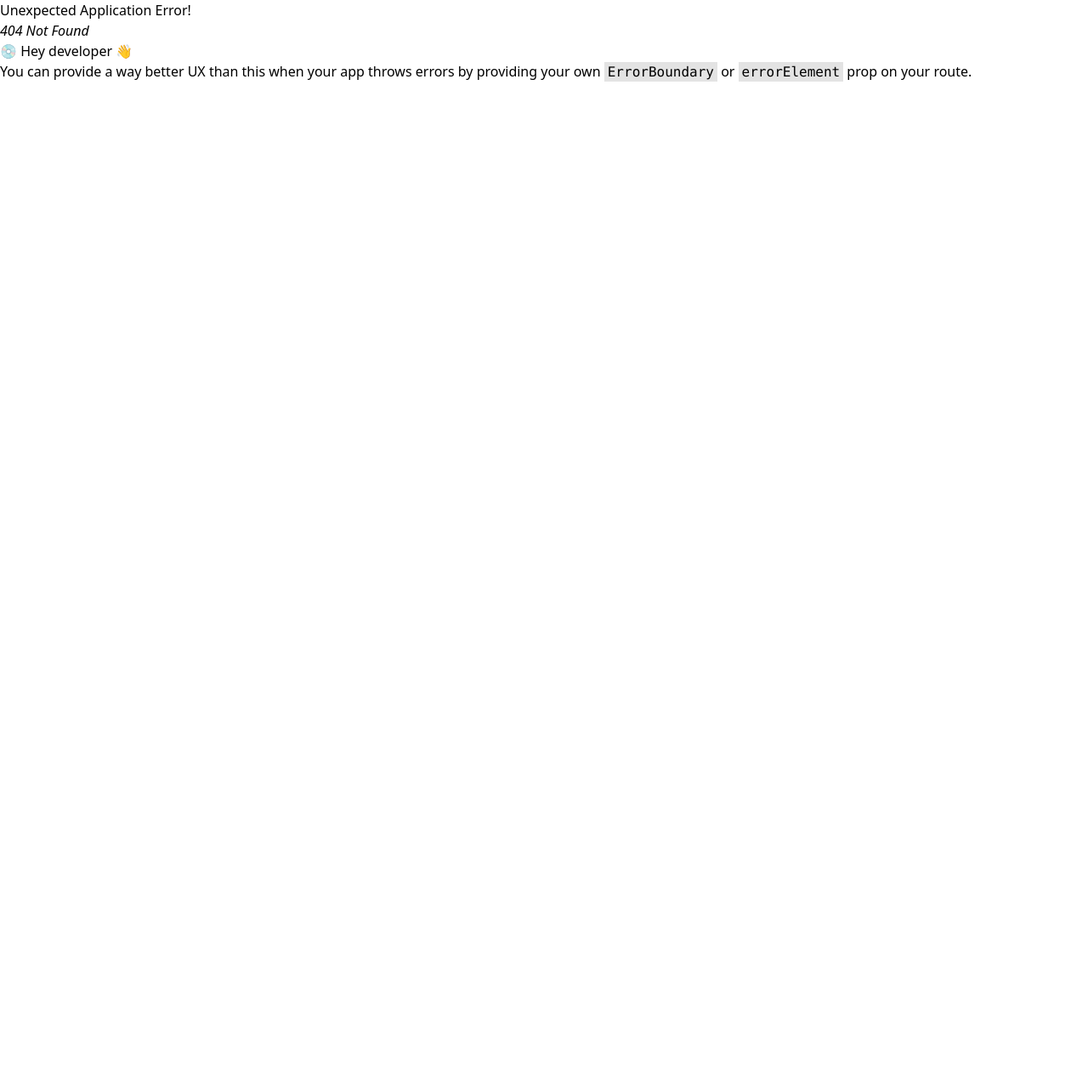
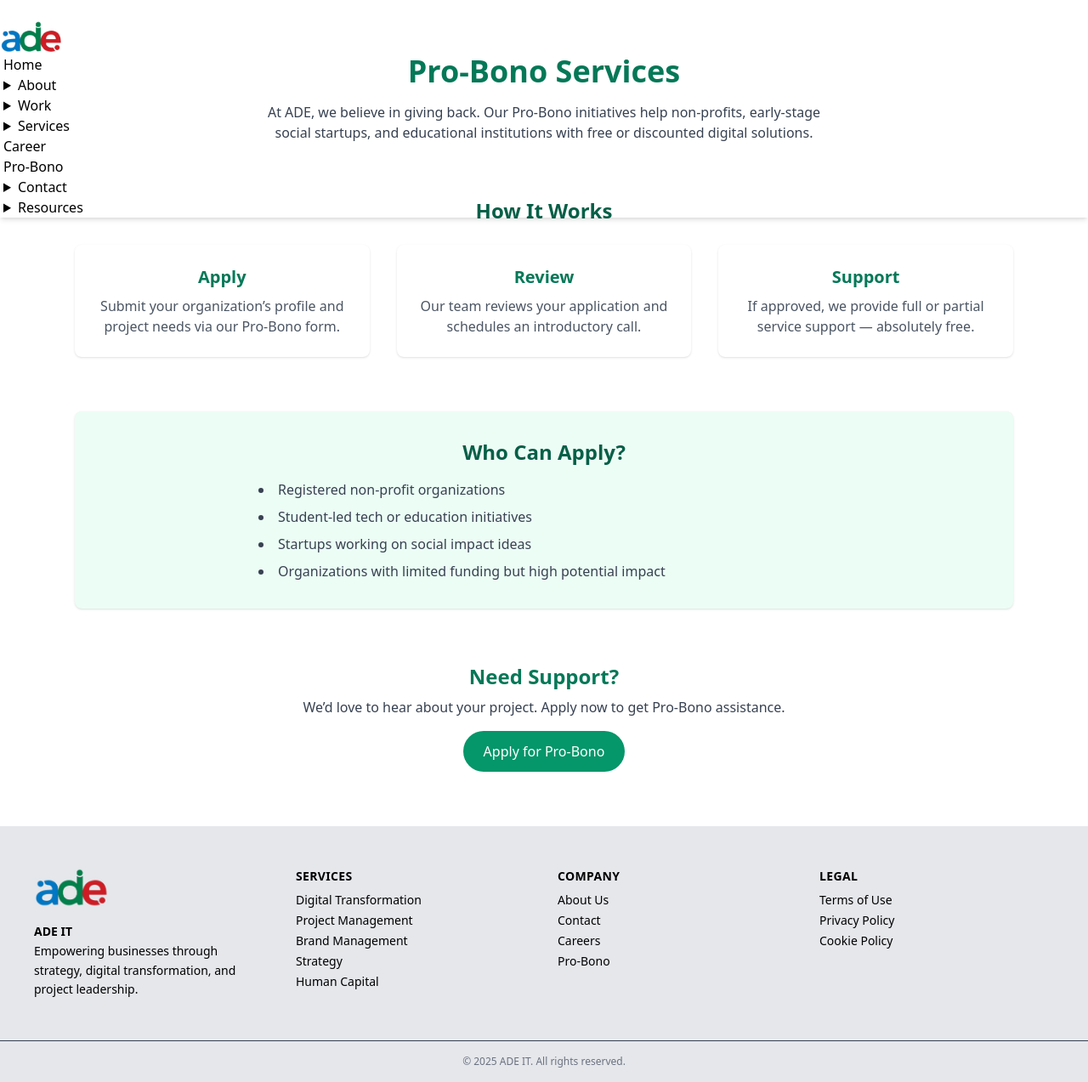
Before and after one commit to tawhidulislam1/aadde, a React (Vite) app: page /ProBono in a window 1280 px wide. Before the commit this address had no page. Shown: the whole page at 85% size. Before the commit the page ends 800 px from the top, so only its background shows below. Built offline with nearby package versions, Linux system fonts and the light colour scheme.

Commit message:
update nav

```diff
--- a/src/Componets/Navbar/Navbar.jsx
+++ b/src/Componets/Navbar/Navbar.jsx
@@ -1,17 +1,26 @@
 import { Link } from "react-router-dom";
 import logo from "../../assets/logo.png";
+import { useState } from "react";
 
 export default function Navbar() {
+    const [menuOpen, setMenuOpen] = useState(false);
+
+    const handleLinkClick = () => setMenuOpen(false);
+
     return (
-        <div className="navbar bg-base-100 shadow">
-            {/* Left Side: Logo + Mobile Dropdown */}
+        <div className="navbar bg-base-100 shadow-md fixed top-0 w-full z-50">
+            {/* Navbar Start */}
             <div className="navbar-start">
                 {/* Mobile Dropdown Button */}
                 <div className="dropdown">
-                    <div tabIndex={0} role="button" className="btn btn-ghost lg:hidden">
+                    <label
+                        tabIndex={0}
+                        className="btn btn-ghost lg:hidden"
+                        onClick={() => setMenuOpen(!menuOpen)}
+                    >
                         <svg
                             xmlns="http://www.w3.org/2000/svg"
-                            className="h-5 w-5"
+                            className="h-6 w-6"
                             fill="none"
                             viewBox="0 0 24 24"
                             stroke="currentColor"
@@ -20,156 +29,141 @@ export default function Navbar() {
                                 strokeLinecap="round"
                                 strokeLinejoin="round"
                                 strokeWidth="2"
-                                d="M4 6h16M4 12h8m-8 6h16"
+                                d="M4 6h16M4 12h16M4 18h16"
                             />
                         </svg>
-                    </div>
+                    </label>
 
                     {/* Mobile Menu */}
-                    <ul className="menu menu-sm dropdown-content mt-3 z-[1] p-2 shadow bg-base-100 rounded-box w-64">
-                        <li><Link to="/">Home</Link></li>
-
-                        <li>
-                            <details>
-                                <summary>About</summary>
-                                <ul className="p-2">
-                                    <li><Link to="/about/team">Team</Link></li>
-                                    <li><Link to="/about/approach">Approach</Link></li>
-                                    <li><Link to="/about/affiliates">Affiliates</Link></li>
-                                </ul>
-                            </details>
-                        </li>
-
-                        <li>
-                            <details>
-                                <summary>Work</summary>
-                                <ul className="p-2">
-                                    <li><Link to="/work">Learning</Link></li>
-                                </ul>
-                            </details>
-                        </li>
-
-                        <li>
-                            <details>
-                                <summary>Services</summary>
-                                <ul className="p-2">
-                                    <li><Link to="#">Digital Transformation</Link></li>
-                                    <li><Link to="#">Project Management</Link></li>
-                                    <li><Link to="#">Brand Management</Link></li>
-                                    <li><Link to="#">Strategy</Link></li>
-                                    <li><Link to="#">Human Capital</Link></li>
-                                </ul>
-                            </details>
-                        </li>
-
-                        <li><Link to="#">Career</Link></li>
-                        <li><Link to="#">Pro-Bono</Link></li>
-
-                        <li>
-                            <details>
-                                <summary>Contact</summary>
-                                <ul className="p-2">
-                                    <li><Link to="#">Send Info</Link></li>
-                                    <li><Link to="#">Ask for Consultation</Link></li>
-                                </ul>
-                            </details>
-                        </li>
-
-                        <li>
-                            <details>
-                                <summary>Resources</summary>
-                                <ul className="p-2">
-                                    <li><Link to="#">Data</Link></li>
-                                    <li><Link to="#">C-Suite</Link></li>
-                                    <li><Link to="#">Leadership</Link></li>
-                                    <li><Link to="#">Brand Insights</Link></li>
-                                    <li><Link to="#">Project Resources</Link></li>
-                                </ul>
-                            </details>
-                        </li>
-                    </ul>
+                    {menuOpen && (
+                        <ul className="menu menu-sm dropdown-content mt-3 p-2 shadow bg-base-100 rounded-box w-64">
+                            <li><Link to="/" onClick={handleLinkClick}>Home</Link></li>
+                            <li>
+                                <details>
+                                    <summary>About</summary>
+                                    <ul className="p-2">
+                                        <li><Link to="/about/team" onClick={handleLinkClick}>Team</Link></li>
+                                        <li><Link to="/about/approach" onClick={handleLinkClick}>Approach</Link></li>
+                                        <li><Link to="/about/affiliates" onClick={handleLinkClick}>Affiliates</Link></li>
+                                    </ul>
+                                </details>
+                            </li>
+                            <li>
+                                <details>
+                                    <summary>Work</summary>
+                                    <ul className="p-2">
+                                        <li><Link to="/work" onClick={handleLinkClick}>Learning</Link></li>
+                                    </ul>
+                                </details>
+                            </li>
+                            <li>
+                                <details>
+                                    <summary>Services</summary>
+                                    <ul className="p-2">
+                                        <li><Link to="/Service1" onClick={handleLinkClick}>Digital Transformation</Link></li>
+                                        <li><Link to="/Service2" onClick={handleLinkClick}>Project Management</Link></li>
+                                        <li><Link to="/Service3" onClick={handleLinkClick}>Brand Management</Link></li>
+                                        <li><Link to="/Service4" onClick={handleLinkClick}>Strategy</Link></li>
+                                        <li><Link to="/Service5" onClick={handleLinkClick}>Human Capital</Link></li>
+                                    </ul>
+                                </details>
+                            </li>
+                            <li><Link to="/career" onClick={handleLinkClick}>Career</Link></li>
+                            <li><Link to="/ProBono" onClick={handleLinkClick}>Pro-Bono</Link></li>
+                            <li>
+                                <details>
+                                    <summary>Contact</summary>
+                                    <ul className="p-2">
+                                        <li><Link to="/contact/info" onClick={handleLinkClick}>Send Info</Link></li>
+                                        <li><Link to="/contact/consult" onClick={handleLinkClick}>Ask for Consultation</Link></li>
+                                    </ul>
+                                </details>
+                            </li>
+                            <li>
+                                <details>
+                                    <summary>Resources</summary>
+                                    <ul className="p-2">
+                                        <li><Link to="/resources/data" onClick={handleLinkClick}>Data</Link></li>
+                                        <li><Link to="/resources/c-suite" onClick={handleLinkClick}>C-Suite</Link></li>
+                                        <li><Link to="/resources/leadership" onClick={handleLinkClick}>Leadership</Link></li>
+                                        <li><Link to="/resources/brand" onClick={handleLinkClick}>Brand Insights</Link></li>
+                                        <li><Link to="/resources/project" onClick={handleLinkClick}>Project Resources</Link></li>
+                                    </ul>
+                                </details>
+                            </li>
+                        </ul>
+                    )}
                 </div>
 
                 {/* Logo */}
-                <Link to="/" className="btn btn-ghost normal-case text-xl">
+                <Link to="/" className="ml-2">
                     <img
                         src={logo}
                         alt="ADE IT Logo"
-                        className="h-8 w-auto sm:h-10 md:h-12"
+                        className="h-10 w-auto"
                     />
                 </Link>
             </div>
 
             {/* Desktop Menu */}
-            <div className="navbar-center hidden lg:flex">
+            <div className="navbar-end hidden lg:flex">
                 <ul className="menu menu-horizontal px-1">
                     <li><Link to="/">Home</Link></li>
-
                     <li>
                         <details>
                             <summary>About</summary>
-                            <ul className="p-2 bg-base-100 rounded-box w-52">
+                            <ul className="p-2 bg-base-100 rounded-box">
                                 <li><Link to="/about/team">Team</Link></li>
                                 <li><Link to="/about/approach">Approach</Link></li>
                                 <li><Link to="/about/affiliates">Affiliates</Link></li>
                             </ul>
                         </details>
                     </li>
-
                     <li>
                         <details>
                             <summary>Work</summary>
-                            <ul className="p-2 bg-base-100 rounded-box w-52">
+                            <ul className="p-2 bg-base-100 rounded-box">
                                 <li><Link to="/work">Learning</Link></li>
                             </ul>
                         </details>
                     </li>
-
                     <li>
                         <details>
                             <summary>Services</summary>
-                            <ul className="p-2 bg-base-100 rounded-box w-52">
-                                <li><Link to={"/Service1"}>Digital Transformation</Link></li>
-                                <li><Link to={"/Service2"}>Project Management</Link></li>
-                                <li><Link to={"/Service3"}>Brand Management</Link></li>
-                                <li><Link to={"/Service4"}>Strategy</Link></li>
-                                <li><Link to={"/Service5"}>Human Capital</Link></li>
+                            <ul className="p-2 bg-base-100 rounded-box">
+                                <li><Link to="/Service1">Digital Transformation</Link></li>
+                                <li><Link to="/Service2">Project Management</Link></li>
+                                <li><Link to="/Service3">Brand Management</Link></li>
+                                <li><Link to="/Service4">Strategy</Link></li>
+                                <li><Link to="/Service5">Human Capital</Link></li>
                             </ul>
                         </details>
                     </li>
-
-                    <li><Link to={"/career"}>Career</Link></li>
-                    <li><Link to="#">Pro-Bono</Link></li>
-
+                    <li><Link to="/career">Career</Link></li>
+                    <li><Link to="/ProBono">Pro-Bono</Link></li>
                     <li>
                         <details>
                             <summary>Contact</summary>
-                            <ul className="p-2 bg-base-100 rounded-box w-52">
-                                <li><Link to="#">Send Info</Link></li>
-                                <li><Link to="#">Ask for Consultation</Link></li>
+                            <ul className="p-2 bg-base-100 rounded-box">
+                                <li><Link to="/contact/info">Send Info</Link></li>
+                                <li><Link to="/contact/consult">Ask for Consultation</Link></li>
                             </ul>
                         </details>
                     </li>
-
                     <li>
                         <details>
                             <summary>Resources</summary>
-                            <ul className="p-2 bg-base-100 rounded-box w-52">
-                                <li><Link to="#">Data</Link></li>
-                                <li><Link to="#">C-Suite</Link></li>
-                                <li><Link to="#">Leadership</Link></li>
-                                <li><Link to="#">Brand Insights</Link></li>
-                                <li><Link to="#">Project Resources</Link></li>
+                            <ul className="p-2 bg-base-100 rounded-box">
+                                <li><Link to="/resources/data">Data</Link></li>
+                                <li><Link to="/resources/c-suite">C-Suite</Link></li>
+                                <li><Link to="/resources/leadership">Leadership</Link></li>
+                                <li><Link to="/resources/brand">Brand Insights</Link></li>
+                                <li><Link to="/resources/project">Project Resources</Link></li>
                             </ul>
                         </details>
                     </li>
                 </ul>
             </div>
-
-            {/* Language Toggle */}
-            <div className="navbar-end">
-                <button className="btn btn-sm btn-outline">EN | FR</button>
-            </div>
         </div>
     );
 }
--- a/src/main.jsx
+++ b/src/main.jsx
@@ -18,6 +18,7 @@ import Service3 from './page/Services/Service3.jsx';
 import Service4 from './page/Services/Service4.jsx';
 import Service5 from './page/Services/Service5.jsx';
 import Career from './page/Career/Career.jsx';
+import ProBono from './page/ProBono/ProBono.jsx';
 
 const router = createBrowserRouter([
   {
@@ -68,6 +69,10 @@ const router = createBrowserRouter([
         path: "/career",
         element: <Career></Career>,
       },
+      {
+        path: "/ProBono",
+        element: <ProBono></ProBono>,
+      },
     ],
   },
 ]);
--- /dev/null
+++ b/src/page/ProBono/ProBono.jsx
@@ -0,0 +1,69 @@
+import React from "react";
+import { Link } from "react-router-dom";
+
+const ProBono = () => {
+    return (
+        <section className="max-w-6xl mx-auto px-6 py-16 space-y-16">
+            {/* Page Title */}
+            <div className="text-center">
+                <h1 className="text-4xl font-bold text-emerald-700 mb-4">Pro-Bono Services</h1>
+                <p className="text-gray-700 max-w-2xl mx-auto">
+                    At ADE, we believe in giving back. Our Pro-Bono initiatives help non-profits, early-stage social startups, and educational institutions with free or discounted digital solutions.
+                </p>
+            </div>
+
+            {/* How it Works */}
+            <div>
+                <h2 className="text-2xl font-semibold text-emerald-800 mb-6 text-center">How It Works</h2>
+                <div className="grid md:grid-cols-3 gap-8 text-center">
+                    {[
+                        {
+                            title: "Apply",
+                            desc: "Submit your organization’s profile and project needs via our Pro-Bono form.",
+                        },
+                        {
+                            title: "Review",
+                            desc: "Our team reviews your application and schedules an introductory call.",
+                        },
+                        {
+                            title: "Support",
+                            desc: "If approved, we provide full or partial service support — absolutely free.",
+                        },
+                    ].map(({ title, desc }, idx) => (
+                        <div key={idx} className="p-6 bg-white rounded-lg shadow hover:shadow-md transition">
+                            <h3 className="text-xl font-bold text-emerald-700 mb-2">{title}</h3>
+                            <p className="text-gray-600">{desc}</p>
+                        </div>
+                    ))}
+                </div>
+            </div>
+
+            {/* Who is Eligible */}
+            <div className="bg-emerald-50 p-8 rounded-lg shadow">
+                <h2 className="text-2xl font-semibold text-emerald-800 mb-4 text-center">Who Can Apply?</h2>
+                <ul className="list-disc list-inside text-gray-700 max-w-2xl mx-auto space-y-2">
+                    <li>Registered non-profit organizations</li>
+                    <li>Student-led tech or education initiatives</li>
+                    <li>Startups working on social impact ideas</li>
+                    <li>Organizations with limited funding but high potential impact</li>
+                </ul>
+            </div>
+
+            {/* Call to Action */}
+            <div className="text-center">
+                <h3 className="text-2xl font-semibold text-emerald-700 mb-2">Need Support?</h3>
+                <p className="text-gray-700 mb-4">
+                    We’d love to hear about your project. Apply now to get Pro-Bono assistance.
+                </p>
+                <Link
+                    to="#"
+                    className="inline-block px-6 py-3 bg-emerald-600 text-white rounded-full hover:bg-emerald-700"
+                >
+                    Apply for Pro-Bono
+                </Link>
+            </div>
+        </section>
+    );
+};
+
+export default ProBono;
```
